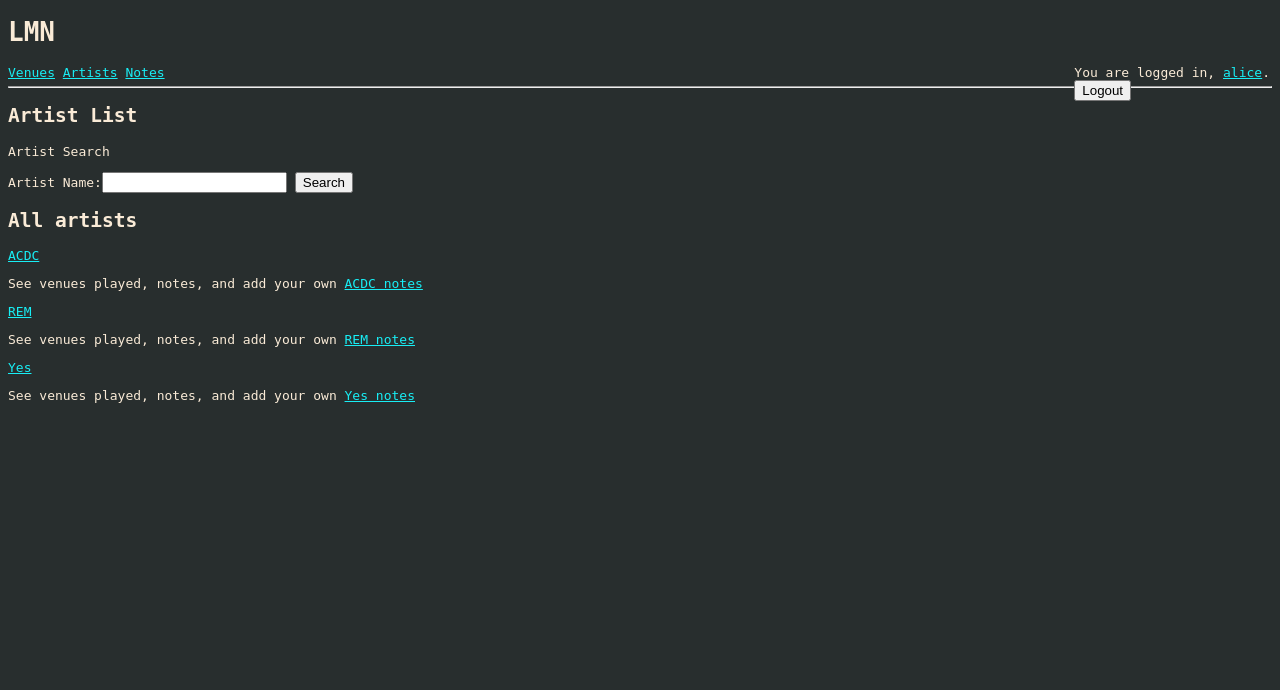
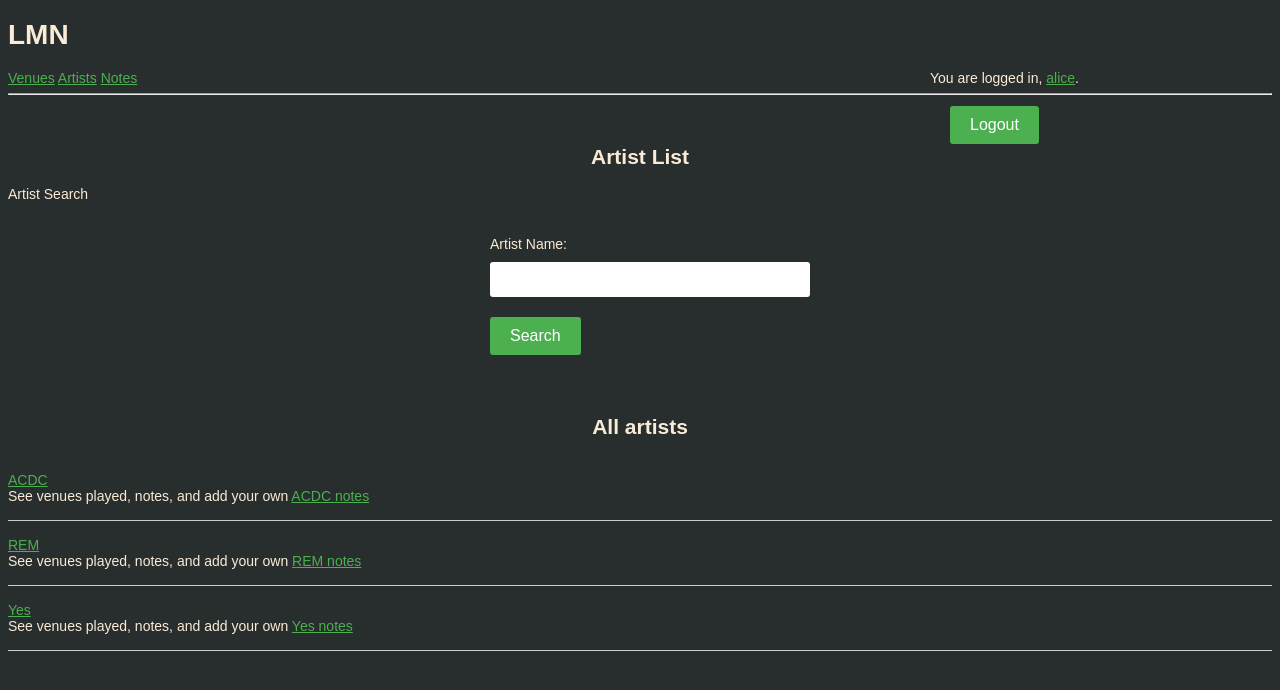
Before and after one commit to oscar-chiqui/group_4, a Django app: page /artists/list/ in a window 1280 px wide. Shown: the top 690 px of the page. Run offline with Django 3.2, Linux system fonts and the light colour scheme; a user stored in the database is signed in; data comes from the database, SQL or seed files in the repository; parts of the project's set-up code (start-up, migrations or seed data) failed here and were passed over.

Commit message:
added styling to the base_style css and some of the html pages

```diff
--- a/lmn/static/css/base_style.css
+++ b/lmn/static/css/base_style.css
@@ -2,10 +2,6 @@ body {
   font-family: monospace;
   background: #282e2e;
   color: antiquewhite;
-}
-
-a {
-  color: #18eef5;
 }
 
 #add-new-show-link {
@@ -25,3 +21,128 @@ a {
   padding: 2px;
   margin: 2px;
 }
+
+body {
+  font-family: Arial, Helvetica, sans-serif;
+  font-size: 14px;
+}
+
+h2 {
+  text-align: center;
+  margin-top: 50px;
+}
+
+.message {
+  padding: 10px;
+  margin-bottom: 20px;
+}
+
+.messages {
+  list-style: none;
+  margin-bottom: 20px;
+}
+
+.messages li {
+  padding: 10px;
+  margin-bottom: 10px;
+  border-radius: 3px;
+}
+
+.messages li.error {
+  background-color: #ffb3b3;
+}
+
+form {
+  margin: 0 auto;
+  width: 300px;
+  padding: 20px;
+  border-radius: 3px;
+}
+
+label {
+  display: block;
+  margin-bottom: 10px;
+}
+
+input[type="text"], input[type="email"], input[type="password"], input[type="submit"] {
+  display: block;
+  width: 100%;
+  padding: 10px;
+  border: none;
+  border-radius: 3px;
+  margin-bottom: 20px;
+}
+
+button[type="submit"] {
+  background-color: #4CAF50;
+  color: white;
+  border: none;
+  padding: 10px 20px;
+  text-align: center;
+  text-decoration: none;
+  display: inline-block;
+  font-size: 16px;
+  border-radius: 3px;
+  cursor: pointer;
+}
+
+a {
+  color: #4CAF50;
+}
+
+a:hover {
+  text-decoration: underline;
+}
+
+#artist-detail-title {
+  margin-top: 100px;
+}
+
+#artist-name {
+  font-size: 24px;
+  font-weight: bold;
+}
+
+#welcome {
+  margin-top: 50px;
+  text-align: center;
+}
+
+#welcome p {
+  font-size: 24px;
+  font-weight: bold;
+  letter-spacing: 1px;
+  margin-bottom: 30px;
+}
+
+#artist-list-title {
+  margin-top: 40px;
+}
+
+#clear_search {
+  font-size: 14px;
+  margin-left: 16px;
+  color: #999;
+  text-decoration: none;
+}
+
+#clear_search:hover {
+  text-decoration: underline;
+}
+
+.artist {
+  border-bottom: 1px solid #ccc;
+  padding: 16px 0;
+}
+
+.artist p {
+  margin: 0;
+}
+
+.artist a:hover {
+  text-decoration: underline;
+}
+
+#artist_list input[type="text"] {
+  width: 400px;
+}
--- a/lmn/templates/lmn/artists/artist_list.html
+++ b/lmn/templates/lmn/artists/artist_list.html
@@ -8,7 +8,7 @@
 
   <form action="{% url 'artist_list' %}">
     {{ form }}
-    <input type="submit" value="Search">
+    <button type="submit">Search</button>
   </form>
 
 
--- a/lmn/templates/lmn/base.html
+++ b/lmn/templates/lmn/base.html
@@ -5,15 +5,16 @@
     <title>LMN</title>
     <link rel="shortcut icon" href="{% static 'favicon/favicon.ico' %}">
     <link rel="stylesheet" href="{% static 'css/base_style.css' %}" type="text/css">
+
   </head>
 
   <body>
 
     <h1>LMN</h1>
 
-    <a href="{% url 'venue_list' %}">Venues</a>
-    <a href="{% url 'artist_list' %}">Artists</a>
-    <a href="{% url 'latest_notes' %}">Notes</a>
+    <a class="btn btn-primary" href="{% url 'venue_list' %}">Venues</a>
+    <a class="btn btn-primary" href="{% url 'artist_list' %}">Artists</a>
+    <a class="btn btn-primary" href="{% url 'latest_notes' %}">Notes</a>
 
     {% if user.is_authenticated %}
 
--- a/lmn/templates/lmn/venues/venue_list.html
+++ b/lmn/templates/lmn/venues/venue_list.html
@@ -10,7 +10,7 @@
 
     <form action="{% url 'venue_list' %}">
       {{ form }}
-      <input type='submit' value='Search'/>
+      <button type="submit">Search</button>
     </form>
 
     <div>
--- a/lmn/templates/registration/register.html
+++ b/lmn/templates/registration/register.html
@@ -1,5 +1,5 @@
 {% extends 'lmn/base.html' %}
-
+{% load static %}
 {% block content %}
 
   <h2>Register</h2>
```
Also changed, not shown: lmn/templates/registration/login.html (+5 -4 lines).
